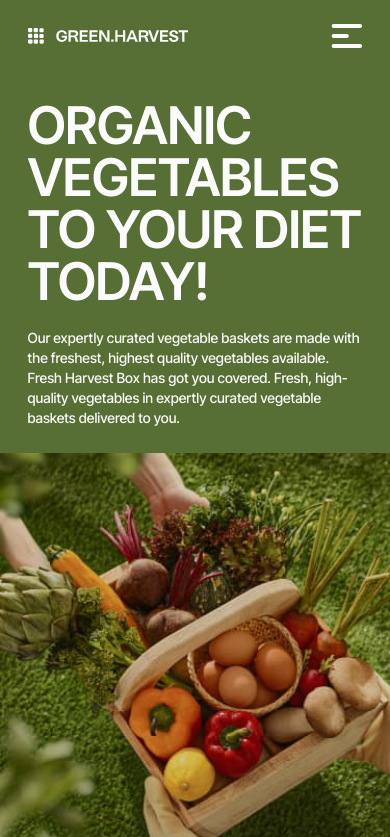
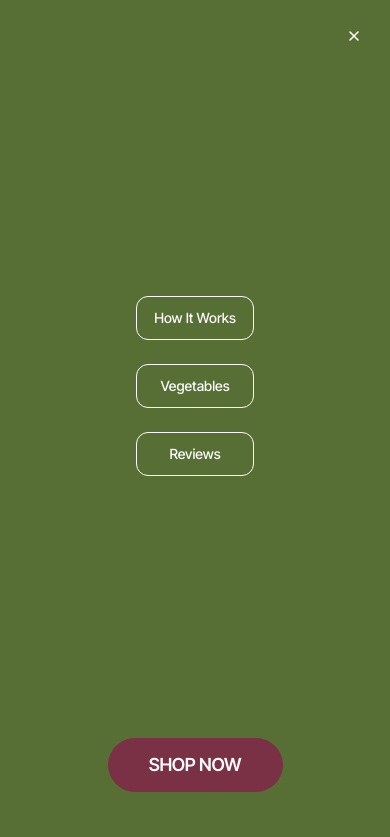
Before and after one commit to GoitStudentsWorks/html-css_114_EdikKapustnyak, a website built with Vite: page src/index.html in a window 390 px wide. Both pictures are taken after a click on the button 346 px from the left and 36 px from the top of the page. Shown: the top 837 px of the page. Built offline with nearby package versions, Linux system fonts and the light colour scheme.

Commit message:
Mobile menu (#14)
* sprite-updates

* added mobile-menu

---------

Co-authored-by: pixel <pixel.koval@gmail.com>

```diff
--- a/src/css/header.css
+++ b/src/css/header.css
@@ -134,3 +134,153 @@
         display: none;
     }
 }
+
+
+/* MODAL is-open */
+
+/* Mobile menu */
+
+.mobile-tablet-menu {
+    position: fixed;
+    z-index: 999;
+    top: 0;
+    left: 0;
+    width: 100%;
+    height: 100%;
+    display: flex;
+    flex-direction: column;
+    justify-content: center;
+    padding: 296px 100px 52px 100px;
+    background-color: #576F35;
+    opacity: 0;
+    pointer-events: none;
+    visibility: hidden;
+    transform: translateX(100%) scale(0.5);
+    transition: 250ms cubic-bezier(0.4, 0, 0.2, 1);
+    transition-property: transform, opacity, visibility, scale;
+}
+
+.mobile-tablet-menu.is-open {
+    opacity: 1;
+    pointer-events: auto;
+    visibility: visible;
+    transform: translate(0);
+}
+
+.menu-close-button {
+    cursor: pointer;
+    position: absolute;
+    right: 20px;
+    top: 20px;
+    display: flex;
+    align-items: center;
+    justify-content: center;
+    width: 32px;
+    height: 32px;
+    background-color: transparent;
+    border: none;
+}
+
+.icon-close {
+    fill: #FBFBFB;
+}
+
+.menu-link {
+    cursor: pointer;
+    font-size: 14px;
+    font-weight: 500;
+    line-height: 1.43;
+    text-align: center;
+    color: #FBFBFB;
+    transition: color 250ms cubic-bezier(0.4, 0, 0.2, 1);
+}
+
+.menu-list-item {
+    display: flex;
+    justify-content: center;
+    align-items: center;
+    cursor: pointer;
+    width: 118px;
+    height: 44px;
+    border: 1px solid #FBFBFB;
+    background-color: transparent;
+    border-radius: 12px;
+    transition: background-color 250ms cubic-bezier(0.4, 0, 0.2, 1);
+}
+
+.menu-list-item:hover,
+.menu-list-item:focus {
+    background-color: #FBFBFB;
+}
+
+.menu-list-item:hover .menu-link,
+.menu-list-item:focus .menu-link {
+    color: #7A3145;
+}
+
+.menu-list {
+    display: flex;
+    flex-direction: column;
+    gap: 24px;
+    margin: 0 auto auto auto;
+}
+
+.menu-shop-button {
+    background-color: #7A3145;
+    margin: 0 auto;
+    color: #FBFBFB;
+    font-size: 18px;
+    font-weight: 600;
+    line-height: 1.2;
+    letter-spacing: -0.015em;
+    text-transform: uppercase;
+    cursor: pointer;
+    padding: 16px 41px;
+    border-radius: 30px;
+    border: transparent;
+    min-width: 175px;
+    min-height: 52px;
+    transition: background-color, color 250ms cubic-bezier(0.4, 0, 0.2, 1);
+}
+
+.menu-shop-button:hover,
+.menu-shop-button:focus {
+    background-color: #FBFBFB;
+    color: #7A3145;
+}
+
+@media only screen and (min-width: 768px) {
+    .mobile-tablet-menu {
+        right: 0;
+        left: auto;
+        width: 351px;
+        padding: 360px 97px 48px 97px;
+    }
+
+    .menu-close-button {
+        right: 32px;
+        top: 32px;
+        width: 40px;
+        height: 40px;
+    }
+
+    .icon-close {
+        width: 20px;
+        height: 20px;
+    }
+
+    .menu-link {
+        font-size: 16px;
+        line-height: 1.25;
+    }
+
+    .menu-list-item {
+        width: 123px;
+        padding: 12px 0;
+    }
+
+    .menu-shop-button {
+        min-width: 157px;
+        padding: 16px 32px;
+    }
+}
--- a/src/partials/header.html
+++ b/src/partials/header.html
@@ -30,4 +30,28 @@
       </svg>
     </button>
   </div>
+
+  <!-- MODAL-menu is-open -->
+  <div class="container">
+    <div class="mobile-tablet-menu" data-menu>
+      <button class="menu-close-button" type="button" data-menu-close>
+        <svg class="icon-close" width="16" height="16">
+          <use href="./img/favicons.svg#icon-cancel"></use>
+        </svg>
+      </button>
+      <ul class="menu-list">
+        <li class="menu-list-item">
+          <a href="#" class="menu-link">How It Works</a>
+        </li>
+        <li class="menu-list-item">
+          <a href="#" class="menu-link">Vegetables</a>
+        </li>
+        <li class="menu-list-item">
+          <a href="#" class="menu-link">Reviews</a>
+        </li>
+      </ul>
+      <button class="menu-shop-button" type="button">Shop now</button>
+    </div>
+  </div>
 </header>
+</header>
```
